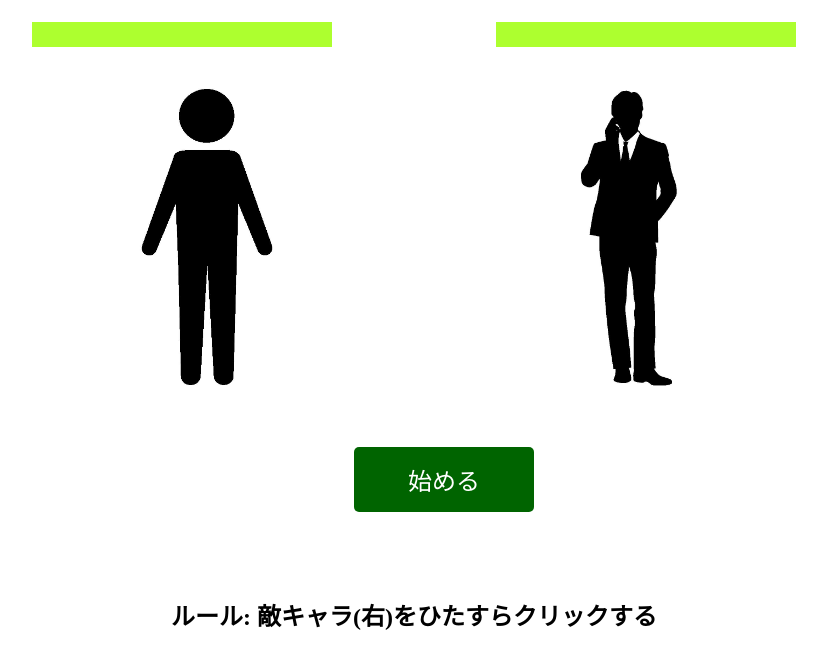
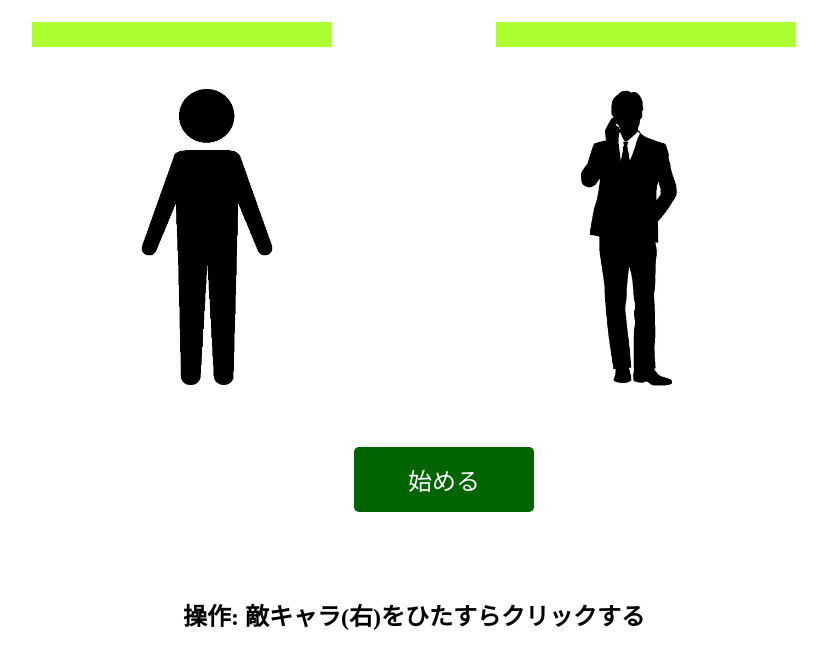
Before and after one commit to aimat/javascript-practice, a plain HTML site: page index.html in a window 1280 px wide. Shown: the part 113-782 px from the top of the page, without its empty margins (226-1053 px from the left). Drawn offline with Linux system fonts and the light colour scheme.

Commit message:
Update index.html

```diff
--- a/index.html
+++ b/index.html
@@ -17,7 +17,7 @@
       <div id="botton">
         <div id="start">始める</div>
       </div>
-      <h2>ルール: 敵キャラ(右)をひたすらクリックする</h2>
+      <h2>操作: 敵キャラ(右)をひたすらクリックする</h2>
     </div>
     <script src="js/main.js"></script>
   </body>
```
